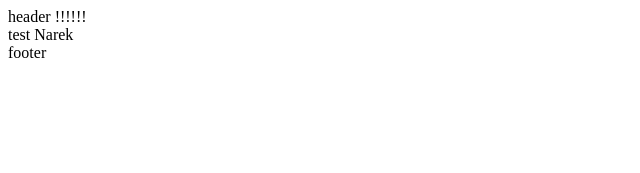
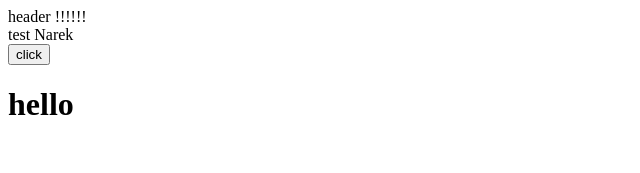
Before and after one commit to GevorgKartshikyan/CashTime-Front, a React (Create React App) app: page / in a window 1280 px wide. Shown: the top 173 px of the page, without its empty margins (0-640 px from the left). Built offline with nearby package versions, Linux system fonts and the light colour scheme.

Commit message:
miamid exav

```diff
--- a/src/components/Footer.js
+++ b/src/components/Footer.js
@@ -2,7 +2,12 @@ import React from 'react';
 
 function Footer() {
   return (
-    <div>footer</div>
+    <div>
+      <button type="button">
+        click
+      </button>
+      <h1>hello</h1>
+    </div>
   );
 }
 
```
